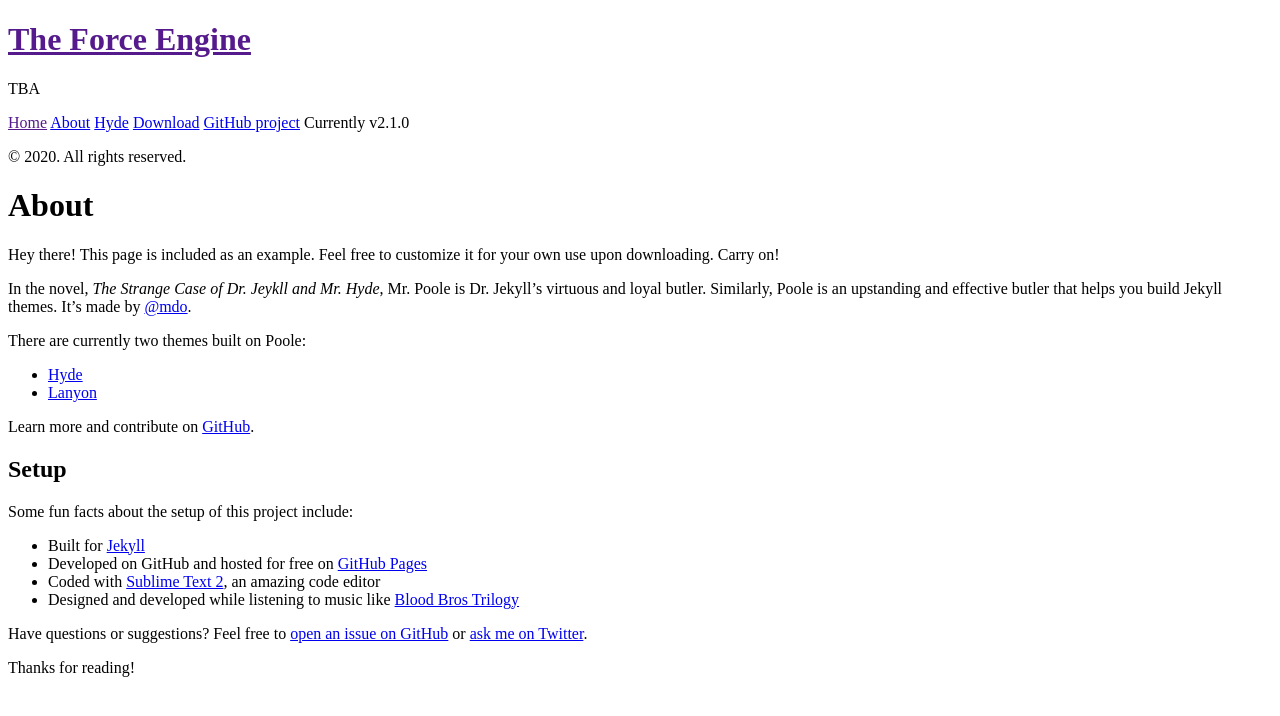
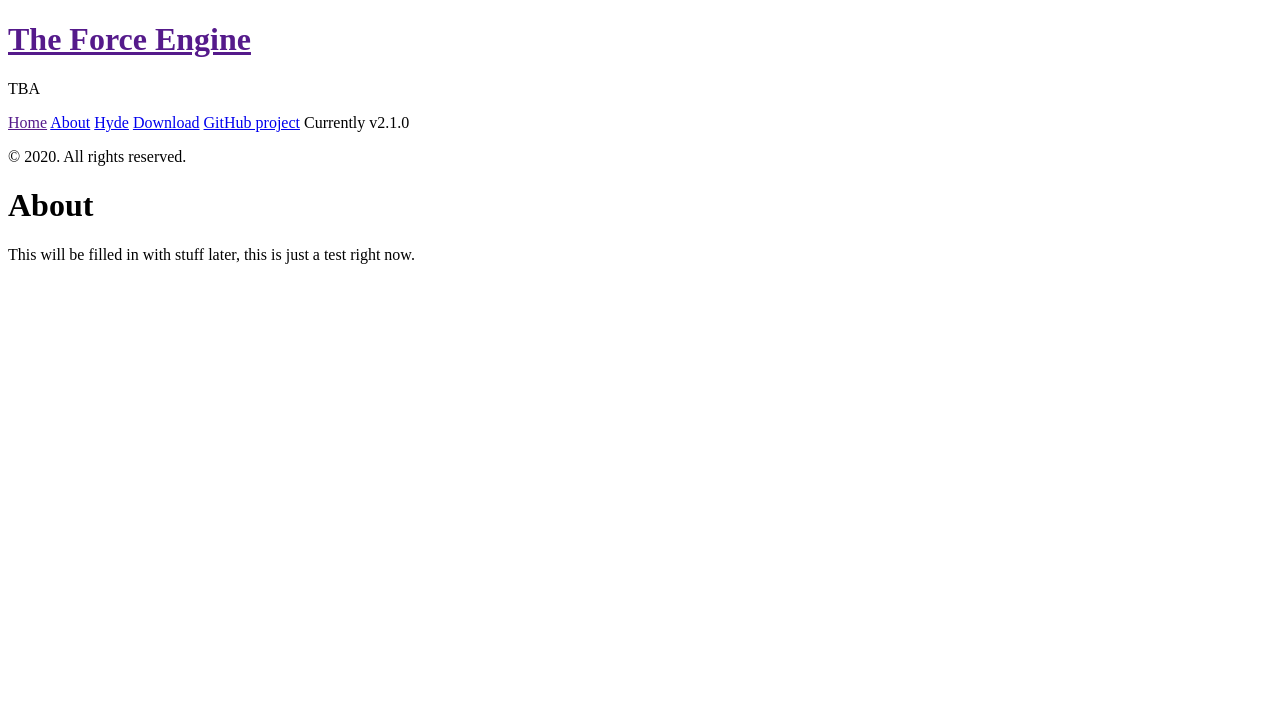
Before and after one commit to TheForceEngine/TheForceEngine.github.io, a Jekyll site: the page built from about.md, in a window 1280 px wide. Shown: the top 716 px of the page. Built offline with Jekyll 4.4.1, drawn with Linux system fonts in a browser that asks for light colours; Markdown is read by kramdown in place of the engine named in the settings.

Commit message:
Update about.md

```diff
--- a/about.md
+++ b/about.md
@@ -3,28 +3,4 @@
 title: About
 ---
 
-<p class="message">
-  Hey there! This page is included as an example. Feel free to customize it for your own use upon downloading. Carry on!
-</p>
-
-In the novel, *The Strange Case of Dr. Jeykll and Mr. Hyde*, Mr. Poole is Dr. Jekyll's virtuous and loyal butler. Similarly, Poole is an upstanding and effective butler that helps you build Jekyll themes. It's made by [@mdo](https://twitter.com/mdo).
-
-There are currently two themes built on Poole:
-
-* [Hyde](http://hyde.getpoole.com)
-* [Lanyon](http://lanyon.getpoole.com)
-
-Learn more and contribute on [GitHub](https://github.com/poole).
-
-## Setup
-
-Some fun facts about the setup of this project include:
-
-* Built for [Jekyll](http://jekyllrb.com)
-* Developed on GitHub and hosted for free on [GitHub Pages](https://pages.github.com)
-* Coded with [Sublime Text 2](http://sublimetext.com), an amazing code editor
-* Designed and developed while listening to music like [Blood Bros Trilogy](https://soundcloud.com/maddecent/sets/blood-bros-series)
-
-Have questions or suggestions? Feel free to [open an issue on GitHub](https://github.com/poole/issues/new) or [ask me on Twitter](https://twitter.com/mdo).
-
-Thanks for reading!
+This will be filled in with stuff later, this is just a test right now.
```
